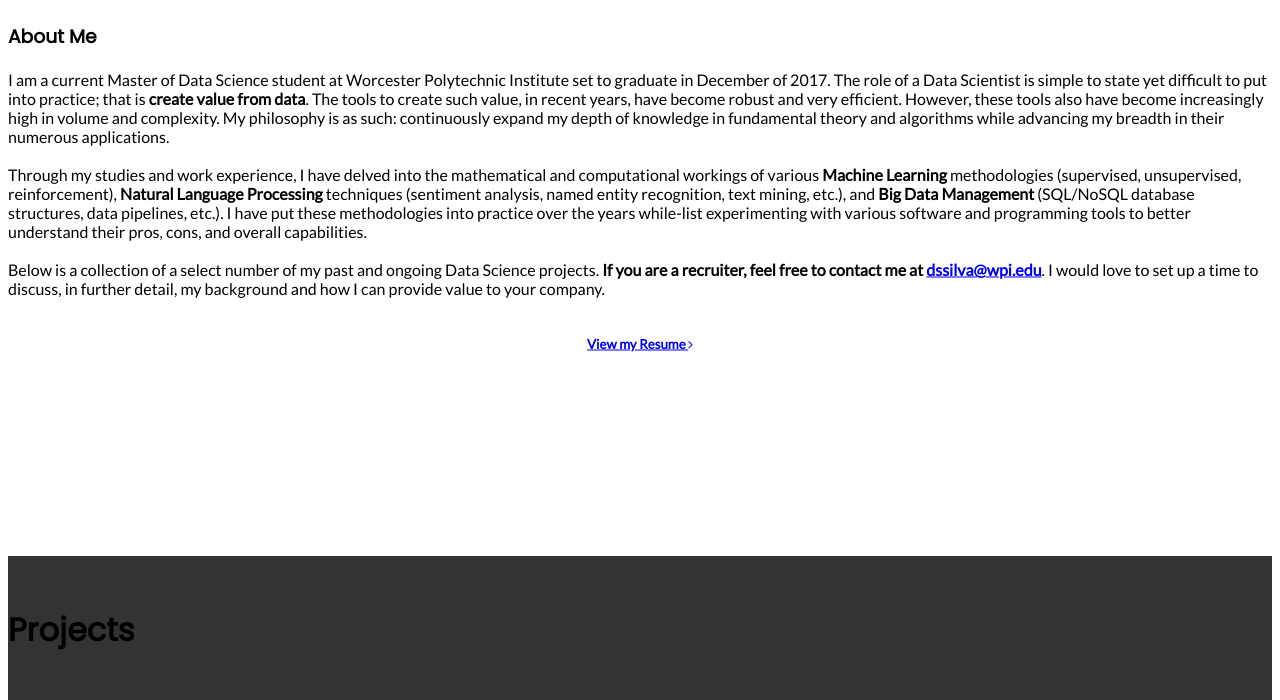
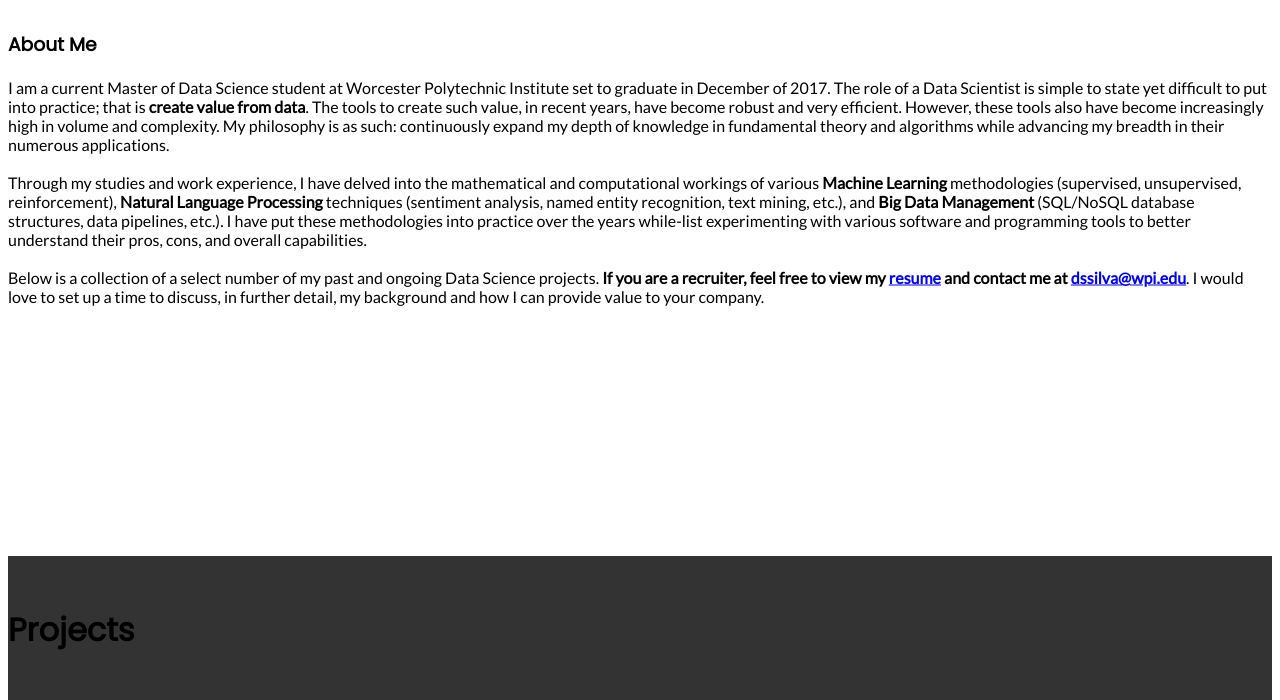
Before and after one commit to dennisjunior111/dennisjunior111.github.io, a Jekyll site: the page index.html, which Jekyll copies as it is, in a window 1280 px wide and 900 px high, scrolled down 731 px, cut to the strip 0-700 px from the top of the window. Built offline with Jekyll 4.4.1, drawn with Linux system fonts in a browser that asks for light colours; nearby versions of some CDN libraries; library files that are not in the unit come from our copies; a script that is not in the unit is left out.

Commit message:
Update index.html

```diff
--- a/index.html
+++ b/index.html
@@ -41,8 +41,8 @@
 <br><br>
 Through my studies and work experience, I have delved into the mathematical and computational workings of various <b>Machine Learning</b> methodologies (supervised, unsupervised, reinforcement), <b>Natural Language Processing</b> techniques (sentiment analysis, named entity recognition, text mining, etc.), and <b>Big Data Management</b> (SQL/NoSQL database structures, data pipelines, etc.). I have put these methodologies into practice over the years while-list experimenting with various software and programming tools to better understand their pros, cons, and overall capabilities.
 <br><br>
-Below is a collection of a select number of my past and ongoing Data Science projects. <b>If you are a recruiter, feel free to contact me at <a href="dssilva@wpi.edu">dssilva@wpi.edu</a></b>. I would love to set up a time to discuss, in further detail, my background and how I can provide value to your company.  <span class="hide-on-med-and-up"><br><br></span></p>
-                        <br> <center><a href="Resume.pdf"><h5>View my Resume <i class="fa fa-angle-right"></i></h5></a></center>
+Below is a collection of a select number of my past and ongoing Data Science projects. <b>If you are a recruiter, feel free to view my <a href="Resume.pdf">resume</a> and contact me at <a href="dssilva@wpi.edu">dssilva@wpi.edu</a></b>. I would love to set up a time to discuss, in further detail, my background and how I can provide value to your company.  <span class="hide-on-med-and-up"><br><br></span></p>
+                        <br>
                         </div>
 
                     </div>
```
